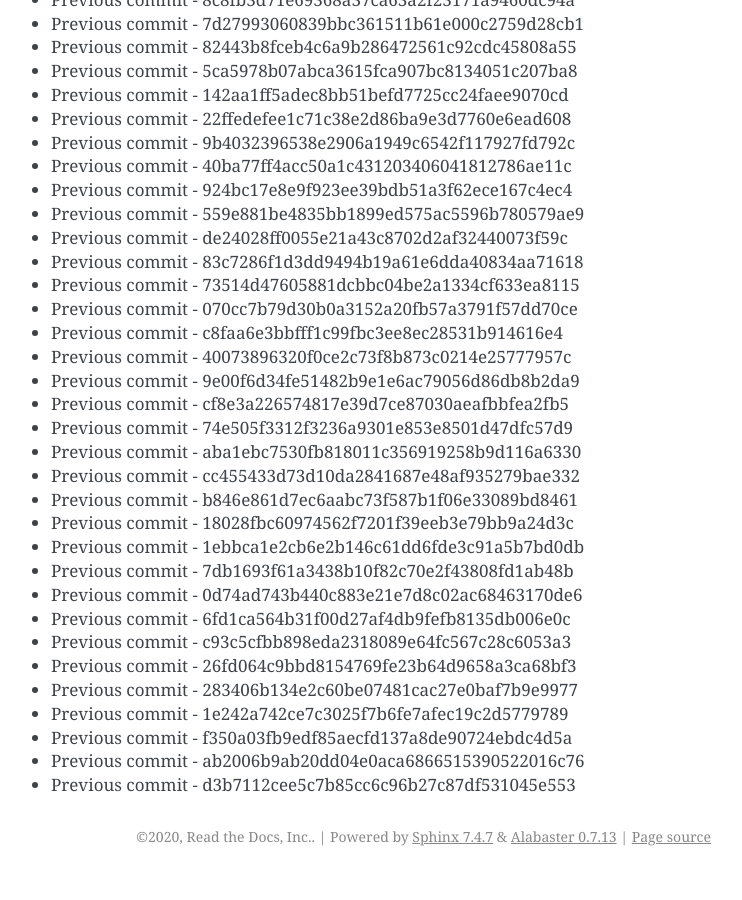
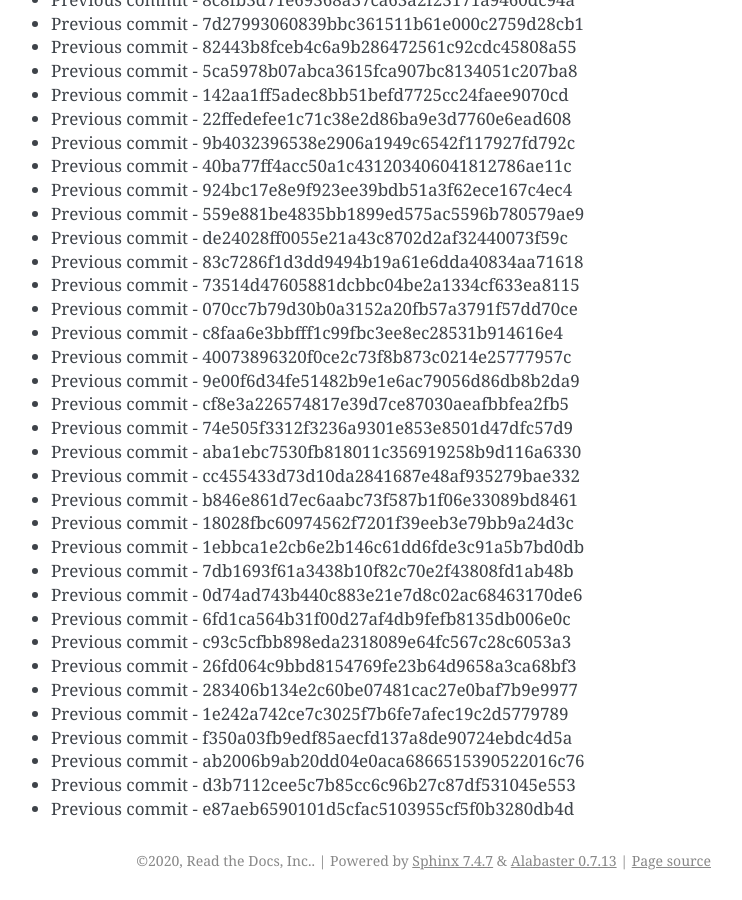
Before and after one commit to readthedocs/rtd-git-stresstest, a Sphinx documentation site: the page built from docs/updates.rst, in a window 1280 px wide and 900 px high, scrolled down 48297 px. Shown: the whole window, without its empty margins (399-1141 px from the left). Built offline with Sphinx 7.4.7, drawn with Linux system fonts in a browser that asks for light colours; before the commit the page ends 49173 px from its top, so only the background shows below that.

Commit message:
Generating commit from previous: e87aeb6590101d5cfac5103955cf5f0b3280db4d

```diff
--- a/docs/updates.rst
+++ b/docs/updates.rst
@@ -2061,3 +2061,4 @@ It can be tested for any performance characteristics.
 * Previous commit - f350a03fb9edf85aecfd137a8de90724ebdc4d5a
 * Previous commit - ab2006b9ab20dd04e0aca6866515390522016c76
 * Previous commit - d3b7112cee5c7b85cc6c96b27c87df531045e553
+* Previous commit - e87aeb6590101d5cfac5103955cf5f0b3280db4d
```
